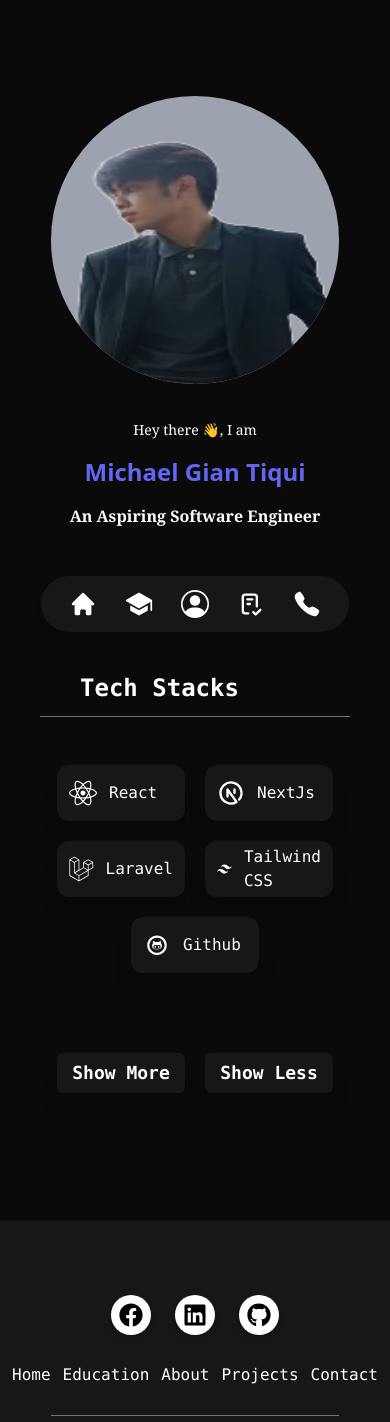
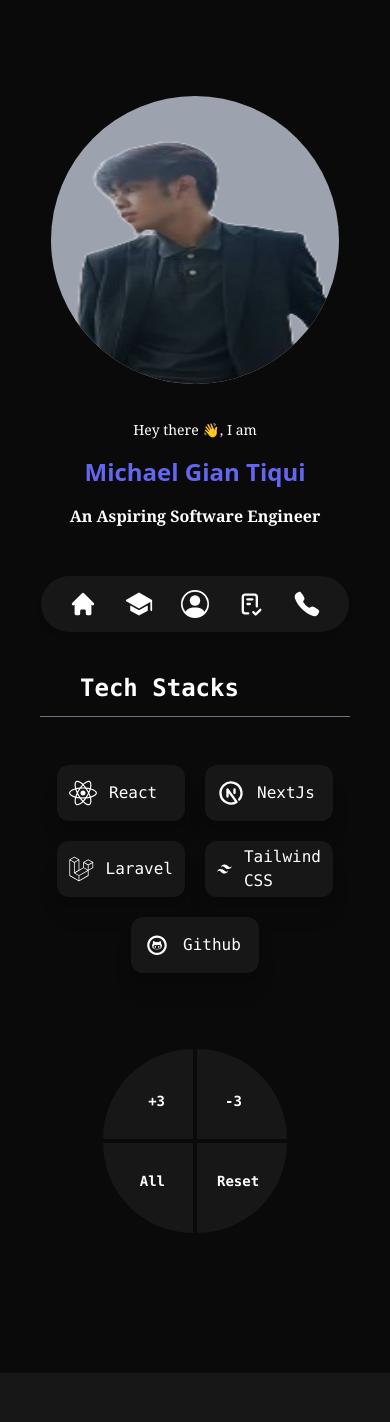
Before and after one commit to gian-tiqui/michael-gian-tiqui, a Next.js app: page / in a window 390 px wide. Shown: the top 1422 px of the page. Built offline with nearby package versions, Linux system fonts and the light colour scheme.

Commit message:
added a controller for tech stacks

```diff
--- a/src/app/components/location/Location.tsx
+++ b/src/app/components/location/Location.tsx
@@ -27,7 +27,7 @@ const Location = () => {
         >
           <Link
             href={"https://maps.app.goo.gl/XcrqQ9deFkXtfisP6"}
-            className="hidden text-white h-16 w-52 bg-neutral-900 -rotate-6 rounded-e-full md:flex justify-center items-center gap-2 dark:bg-white shadow-md"
+            className="hidden text-white h-16 w-52 bg-neutral-900 -rotate-6 hover:rotate-6 rounded-e-full md:flex justify-center items-center gap-2 dark:bg-white shadow-md"
           >
             <BiGlobe className="text-white h-12 w-auto dark:text-black" />
             <p className="font-serif text-white text-lg dark:text-black">
--- a/src/app/components/tech-stacks/TechStacks.tsx
+++ b/src/app/components/tech-stacks/TechStacks.tsx
@@ -33,6 +33,7 @@ import {
 import { BsBootstrap } from "react-icons/bs";
 import { FiFigma } from "react-icons/fi";
 import { AnimatePresence } from "framer-motion";
+import TechStacksController from "./components/TechStacksController";
 
 export interface TechStacksInterface {
   icon: ReactNode;
@@ -160,6 +161,14 @@ const TechStacks = () => {
     }
   };
 
+  const showAllItems = () => {
+    setShownItems(techStacks.length);
+  };
+
+  const collapseItems = () => {
+    setShownItems(5);
+  };
+
   return (
     <div className="mt-36">
       <h1 className="font-mono text-2xl md:text-5xl font-extrabold text-white mb-3 md:mb-6 ml-10 dark:text-black">
@@ -177,7 +186,7 @@ const TechStacks = () => {
 
       <div className="md:hidden">
         <AnimatePresence>
-          <div className="flex flex-wrap gap-5 justify-center mb-20">
+          <div className="flex flex-wrap gap-5 justify-center mb-16">
             {techStacks.slice(0, shownItems).map((techStack, index) => (
               <TechStackContainer name={techStack.name} key={index}>
                 {techStack.icon}
@@ -186,21 +195,12 @@ const TechStacks = () => {
           </div>
         </AnimatePresence>
 
-        <div className="flex justify-center gap-5 md:gap-10 inset-0">
-          <button
-            className="text-white text-lg font-mono font-bold dark:text-black bg-neutral-900 rounded-md h-10 md:h-12 w-32 md:w-40 dark:bg-white shadow-xl"
-            onClick={increaseItems}
-          >
-            {shownItems === techStacks.length ? "Show All" : "Show More"}
-          </button>
-          <button
-            className="text-white text-lg  font-mono font-bold dark:text-black bg-neutral-900 rounded-md h-10 md:h-12 w-32 md:w-40 dark:bg-white shadow-xl"
-            disabled={shownItems <= 5}
-            onClick={decreaseItems}
-          >
-            Show Less
-          </button>
-        </div>
+        <TechStacksController
+          increaseItems={increaseItems}
+          decreaseItems={decreaseItems}
+          showAllItems={showAllItems}
+          collapseItems={collapseItems}
+        />
       </div>
     </div>
   );
--- /dev/null
+++ b/src/app/components/tech-stacks/components/TechStacksController.tsx
@@ -0,0 +1,55 @@
+import React from "react";
+
+interface TTControllerInterface {
+  increaseItems: () => void;
+  decreaseItems: () => void;
+  showAllItems: () => void;
+  collapseItems: () => void;
+}
+
+type TechStackController = () => void;
+
+const TechStacksController: React.FC<TTControllerInterface> = ({
+  increaseItems,
+  decreaseItems,
+  showAllItems,
+  collapseItems,
+}) => {
+  const controllers: TechStackController[] = [
+    increaseItems,
+    decreaseItems,
+    showAllItems,
+    collapseItems,
+  ];
+  const rounding: string[] = [
+    "rounded-ss-full",
+    "rounded-se-full",
+    "rounded-es-full",
+    "rounded-ee-full",
+  ];
+  const words: string[] = ["+3", "-3", "All", "Reset"];
+  const positioning: string[] = [
+    "justify-end items-end pr-7 pb-7",
+    "justify-start items-end pl-7 pb-7",
+    "justify-end items-start pr-7 pt-7",
+    "justify-start items-start pl-5 pt-7",
+  ];
+
+  return (
+    <div className="grid grid-cols-2 gap-1 grid-rows-2 w-52 h-52 mx-auto rounded-full p-3">
+      {controllers.map((controller, index) => (
+        <div
+          onClick={controller}
+          className={`w-full h-full bg-neutral-900 dark:bg-white flex ${positioning[index]} ${rounding[index]}`}
+          key={index}
+        >
+          <p className="font-mono text-white dark:text-black text-sm font-extrabold">
+            {words[index]}
+          </p>
+        </div>
+      ))}
+    </div>
+  );
+};
+
+export default TechStacksController;
```
